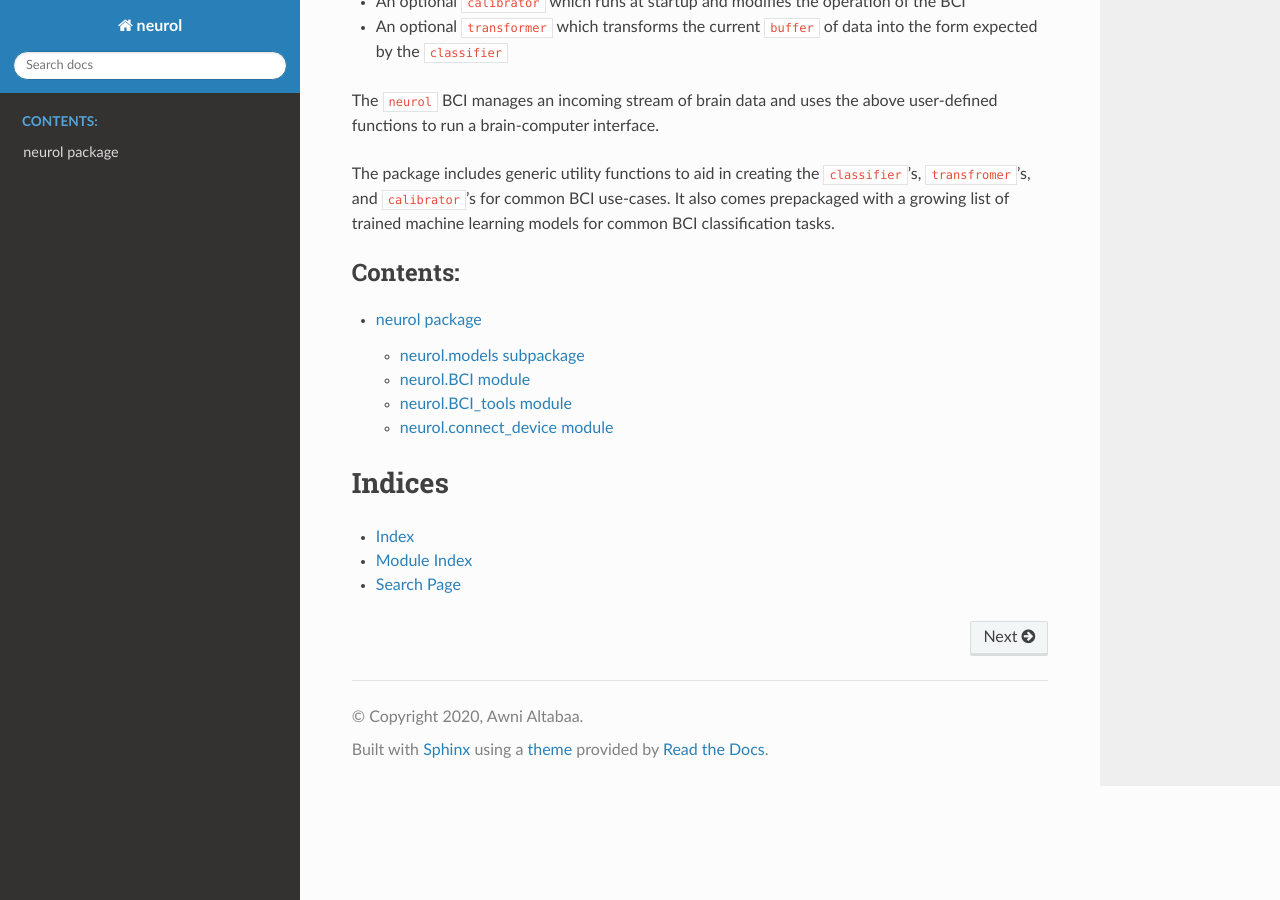
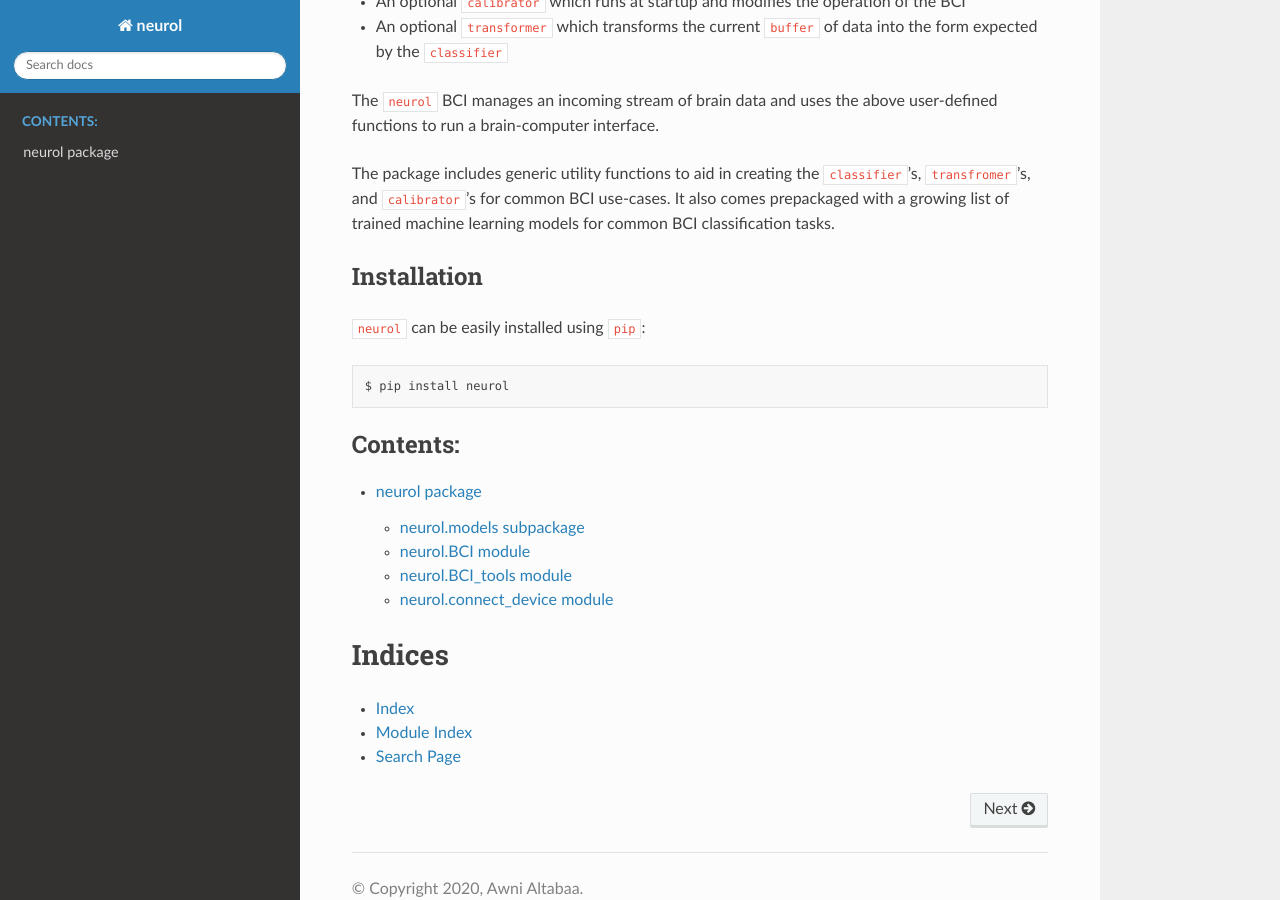
Before and after one commit to Awni00/neurol, a Sphinx documentation site: the page built from docs/index.rst, in a window 1280 px wide and 900 px high, scrolled down 461 px. Built offline with Sphinx 7.4.7 and the Read the Docs theme 2.0.0, drawn with Linux system fonts in a browser that asks for light colours.

Commit message:
add installation instr & documentation links

```diff
--- a/docs/index.rst
+++ b/docs/index.rst
@@ -11,16 +11,25 @@
     :align: center
     :alt: neurol logo
 
-Welcome! :code:`neurol` is a python package for implementing Brain-Computer Interfaces in a modular manner. With the help of tools in the package, you will be able define the behavior of your intended BCI and easily implement it. A :code:`neurol` BCI is defined by a number of components:
+Welcome! ``neurol`` is a python package for implementing Brain-Computer Interfaces in a modular manner. With the help of tools in the package, you will be able define the behavior of your intended BCI and easily implement it. A ``neurol`` BCI is defined by a number of components:
 
-- A :code:`classifier` which decodes brain data into some kind of 'brain-state'
-- An :code:`action` which provides feedback depending on the decoded 'brain-state'
-- An optional :code:`calibrator` which runs at startup and modifies the operation of the BCI
-- An optional :code:`transformer` which transforms the current :code:`buffer` of data into the form expected by the :code:`classifier`
+- A ``classifier`` which decodes brain data into some kind of 'brain-state'
+- An ``action`` which provides feedback depending on the decoded 'brain-state'
+- An optional ``calibrator`` which runs at startup and modifies the operation of the BCI
+- An optional ``transformer`` which transforms the current ``buffer`` of data into the form expected by the ``classifier``
 
-The :code:`neurol` BCI manages an incoming stream of brain data and uses the above user-defined functions to run a brain-computer interface.
+The ``neurol`` BCI manages an incoming stream of brain data and uses the above user-defined functions to run a brain-computer interface.
 
-The package includes generic utility functions to aid in creating the :code:`classifier`'s, :code:`transfromer`'s, and :code:`calibrator`'s for common BCI use-cases. It also comes prepackaged with a growing list of trained machine learning models for common BCI classification tasks.
+The package includes generic utility functions to aid in creating the ``classifier``'s, ``transfromer``'s, and ``calibrator``'s for common BCI use-cases. It also comes prepackaged with a growing list of trained machine learning models for common BCI classification tasks.
+
+Installation
+------------
+
+``neurol`` can be easily installed using ``pip``:
+
+.. code:: bash
+
+   $ pip install neurol
 
 .. toctree::
    :maxdepth: 2
```
Also changed, not shown: readme.md (+21 -0 lines).
